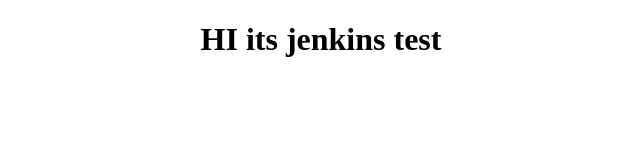
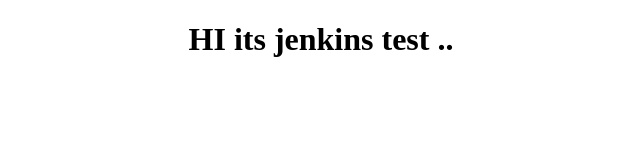
Before and after one commit to saramagdyabo/test, a plain HTML site: page index.html in a window 1280 px wide. Shown: the whole page, without its empty margins (319-959 px from the left). Drawn offline with Linux system fonts and the light colour scheme.

Commit message:
dots edit

```diff
--- a/index.html
+++ b/index.html
@@ -6,7 +6,7 @@
 </head>
 
 <body>
-<h1 style="text-align:center">HI its jenkins test</h1>
+<h1 style="text-align:center">HI its jenkins test ..</h1>
 </body>
 
 </html>
```
